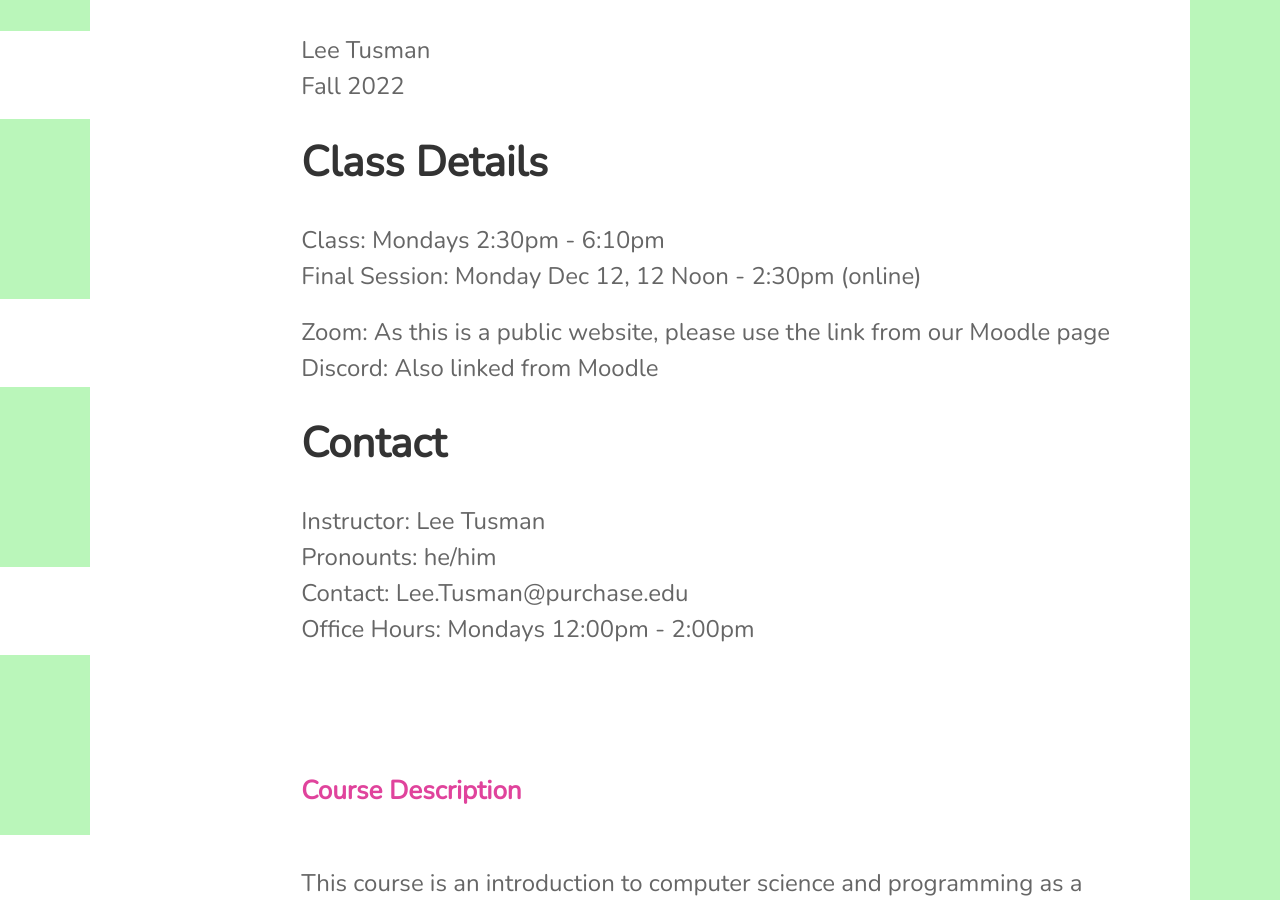
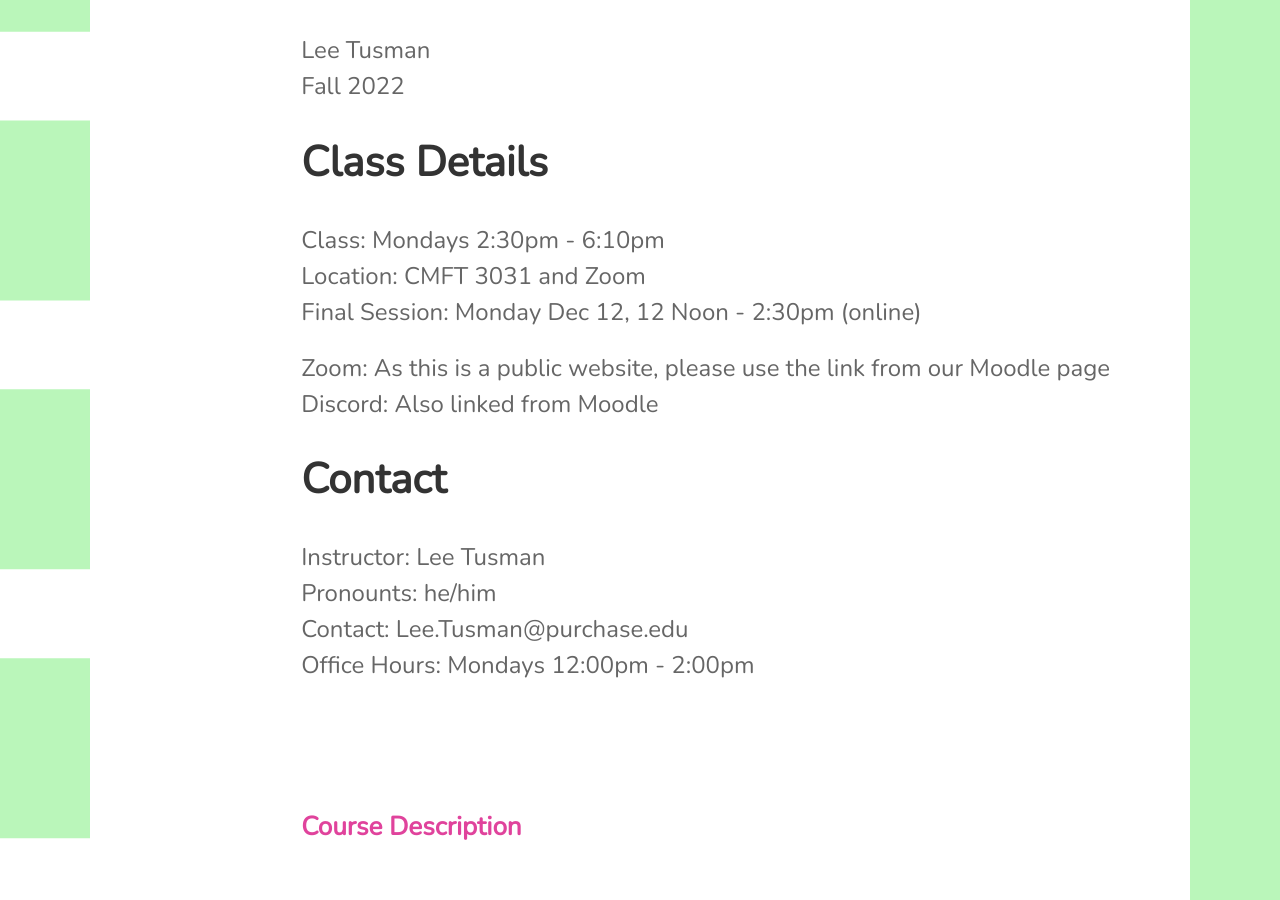
Before and after one commit to lee2sman/cs1_fall2022, a Jekyll site: the page built from pages/syllabus.md, in a window 1280 px wide and 900 px high, scrolled down 417 px. Built offline with Jekyll 4.4.1, drawn with Linux system fonts in a browser that asks for light colours.

Commit message:
update syllabus with new classroom

```diff
--- a/pages/syllabus.md
+++ b/pages/syllabus.md
@@ -10,6 +10,7 @@ Fall 2022
 ## Class Details
 
 Class: Mondays 2:30pm - 6:10pm
+Location: CMFT 3031 and Zoom
 Final Session: Monday Dec 12, 12 Noon - 2:30pm (online)
 
 Zoom: As this is a public website, please use the link from our Moodle page
```
